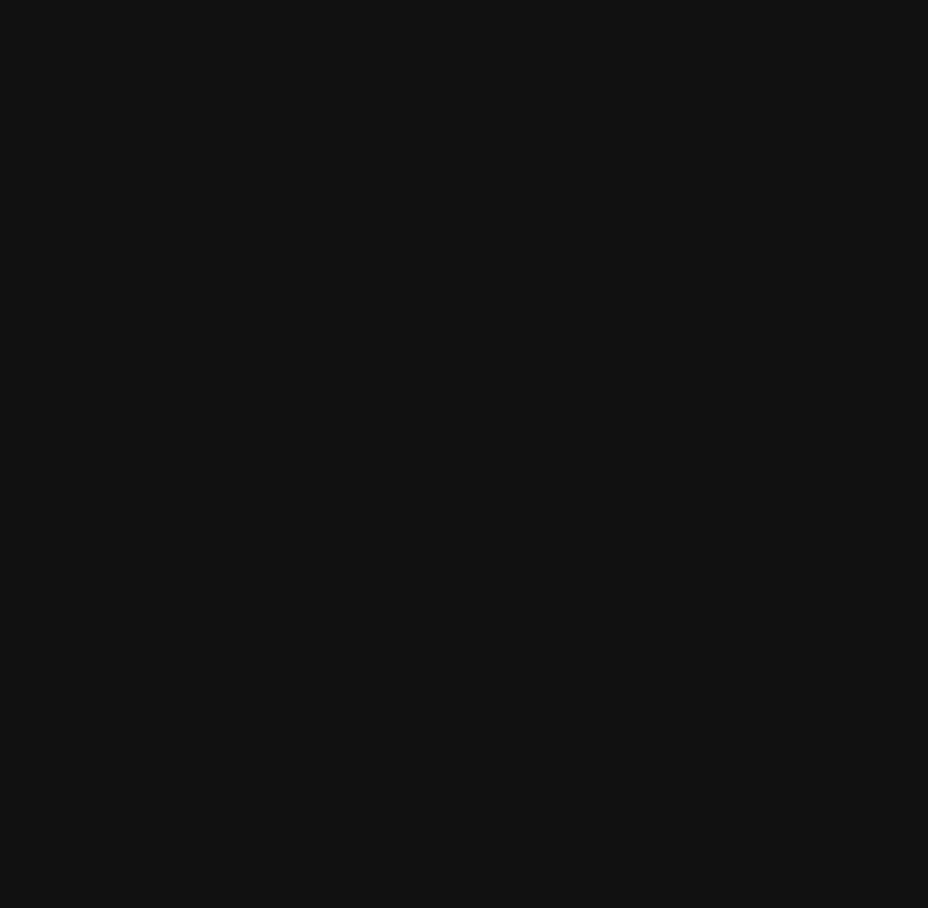
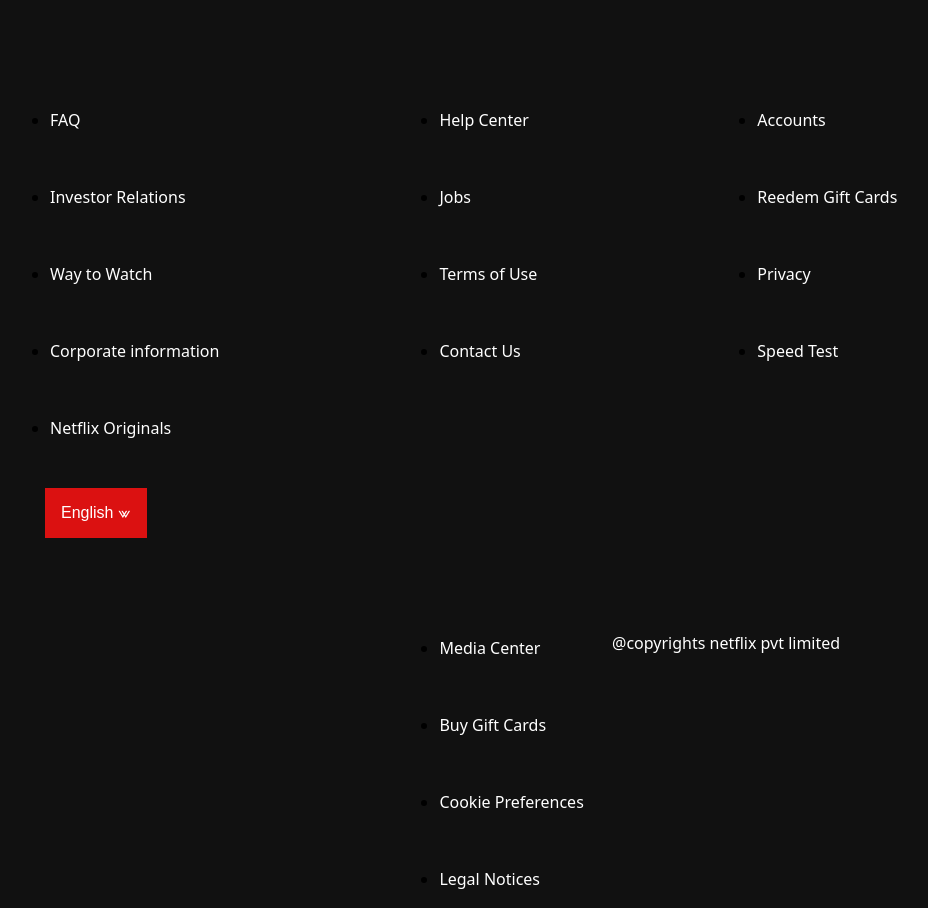
Before and after one commit to Vishnuraj1/Netflix-app-by-brototype-, a React (Create React App) app: page / in a window 1280 px wide. Shown: the part 960-1868 px from the top of the page, without its empty margins (60-988 px from the left). Before the commit the page ends 823 px from the top, so only its background shows below. Built offline with nearby package versions, Linux system fonts and the light colour scheme; no server answers.

Commit message:
Footer section established

```diff
--- a/public/index.html
+++ b/public/index.html
@@ -3,7 +3,7 @@
   <head>
     <meta charset="utf-8" />
     <!-- <link rel="icon" href="%PUBLIC_URL%/favicon.ico" /> -->
-    <meta name="viewport" content="width=device-width, initial-scale=1" />
+    <meta name="viewport" content="width=device-width, initial-scale=1.0" />
     <meta name="theme-color" content="#000000" />
     <meta
       name="description"
--- a/src/App.js
+++ b/src/App.js
@@ -4,6 +4,7 @@
 import {Originals,Action,Comedy,Romance,Horror} from './Urls'
 import Banner from './Components/Banner/Banner';
 import RowPost from './Components/RowPost/RowPost';
+import Footer from './Components/Footer/Footer';
 function App() {
 
   return (
@@ -15,6 +16,7 @@
      <RowPost Url={Comedy} title='Comedy' isSmall/>
      <RowPost Url={Romance} title='Romance' isSmall/>
      <RowPost Url={Horror} title='Horror' isSmall/>
+     <Footer/>
     </div>
   );
 }
--- a/src/Components/Banner/Banner.css
+++ b/src/Components/Banner/Banner.css
@@ -59,6 +59,8 @@
     .content{
         padding: 90px;
         height: 279px;
+        /* width: fit-content; */
+
 
     }
     .title{
@@ -78,7 +80,12 @@
     }
     .banner-buttons{
         margin-top: 1rem;
-        width: 500px;
+        height: 45px;
+
+
+    }
+    .btn{
+
     }
     .fade-bottom{
         height: 7.4rem;
--- a/src/Components/Banner/Banner.js
+++ b/src/Components/Banner/Banner.js
@@ -21,8 +21,8 @@
       <div className="content">
         <h1 className='title'>{movie ? movie.title ? movie.title : movie.name :''}</h1>
         <div className="banner-buttons">
-            <button className='btn'>Play</button>
-            <button className='btn'>My list</button>
+            <button className='btn btn1'>Play</button>
+            <button className='btn btn2'>My list</button>
         </div>
         <h1 className="description">{movie ? movie.overview : ""}</h1>
       </div>
--- /dev/null
+++ b/src/Components/Footer/Footer.css
@@ -0,0 +1,97 @@
+.container{
+    height: auto;
+}
+.footer{
+    height: 50rem;
+
+}
+.phone {
+    color: rgb(215, 201, 201);
+    margin-top: 3rem;
+    margin-left: 5rem;
+}
+
+.footBox {
+    list-style-type: none;
+    float: left;
+    margin: 30px;
+    padding: 80px;
+
+
+}
+
+.footBox ul li a {
+    text-decoration: none;
+    color: white;
+    padding-top: 55px;
+    display: grid;
+    grid-auto-flow: column;
+    grid-column-gap: 10px
+}
+.footBox ul li a:hover{
+    text-decoration: underline;
+    color: red;
+}
+
+.dropbtn {
+    background-color: #db1111;
+    color: white;
+    padding: 16px;
+    font-size: 16px;
+    border: none;
+  }
+
+  .dropdown {
+    position: relative;
+    display: inline-block;
+    position: absolute;
+    left: 105px;
+    margin-top: 34rem;
+  }
+
+  .dropdown-content {
+    display: none;
+    position: absolute;
+    background-color: #f1f1f1;
+    min-width: 160px;
+    box-shadow: 0px 8px 16px 0px rgba(0,0,0,0.2);
+    z-index: 1;
+  }
+
+  .dropdown-content a {
+    color: black;
+    padding: 12px 16px;
+    text-decoration: none;
+    display: block;
+  }
+
+  .dropdown-content a:hover {background-color: #ddd;}
+
+  .dropdown:hover .dropdown-content {display: block;}
+
+  .dropdown:hover .dropbtn {background-color: #dae6db; color: black;}
+
+  .rights{
+    color: white;
+    position: absolute;
+    left: 42rem;
+    margin-top: 43rem;
+  }
+
+  @media (min-width: 360px ) and (max-width:930px){
+    .rights{
+
+      position: absolute;
+      left: 4rem;
+      margin-top: 135rem;
+    }
+    .footBox ul li a{
+      text-align: center;
+    }
+    .dropdown {
+      position: absolute;
+      left: 125px;
+      margin-top: 37rem;
+    }
+
+  }
--- /dev/null
+++ b/src/Components/Footer/Footer.js
@@ -0,0 +1,62 @@
+import React from 'react'
+import './Footer.css'
+
+const Footer = () => {
+    return (
+        <div className='container'>
+            <div className="footer">
+                <h2 className='phone'>Questions? Call 808630527</h2>
+                <div className="footBox">
+                    <ul>
+                        <li><a href="">FAQ</a></li>
+                        <li><a href="">Investor Relations</a></li>
+                        <li><a href="">Way to Watch</a></li>
+                        <li><a href="">Corporate information</a></li>
+                        <li><a href="">Netflix Originals</a></li>
+
+                    </ul>
+                </div>
+                <div className="footBox">
+                    <ul>
+                        <li><a href="">Help Center</a></li>
+                        <li><a href="">Jobs</a></li>
+                        <li><a href="">Terms of Use</a></li>
+                        <li><a href="">Contact Us</a></li>
+                    </ul>
+                </div>
+                <div className="footBox">
+                    <ul>
+                        <li><a href="">Accounts</a></li>
+                        <li><a href="">Reedem Gift Cards</a></li>
+                        <li><a href="">Privacy</a></li>
+                        <li><a href="">Speed Test</a></li>
+                    </ul>
+                </div>
+                <div className="footBox">
+                    <ul>
+                        <li><a href="">Media Center</a></li>
+                        <li><a href="">Buy Gift Cards</a></li>
+                        <li><a href="">Cookie Preferences</a></li>
+                        <li><a href="">Legal Notices</a></li>
+                    </ul>
+                </div>
+
+
+                <div class="dropdown">
+                    <button class="dropbtn">English   ⩖</button>
+                    <div class="dropdown-content">
+                        <a href="#">Malayalam</a>
+                        <a href="#">Tamil</a>
+                        <a href="#">Hindi</a>
+                    </div>
+                </div>
+
+                <p className='rights'>@copyrights netflix pvt limited</p>
+
+            </div>
+
+        </div>
+    )
+}
+
+export default Footer
--- a/src/Components/NavBar/NavBar.css
+++ b/src/Components/NavBar/NavBar.css
@@ -7,6 +7,8 @@
     display: flex;
     justify-content: space-between;
     background-color: #111;
+
+
 
 }
 
```
